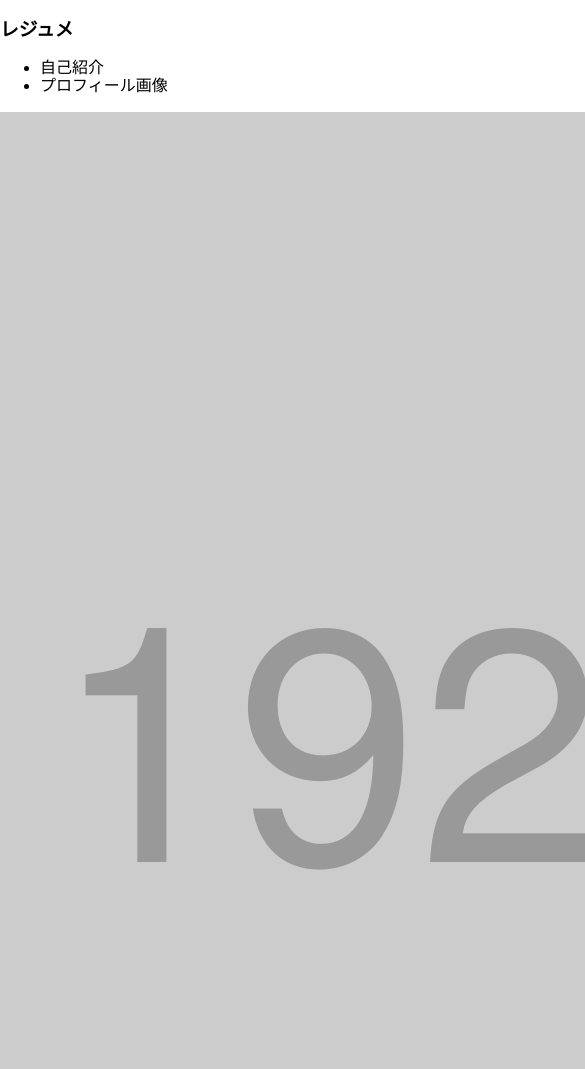
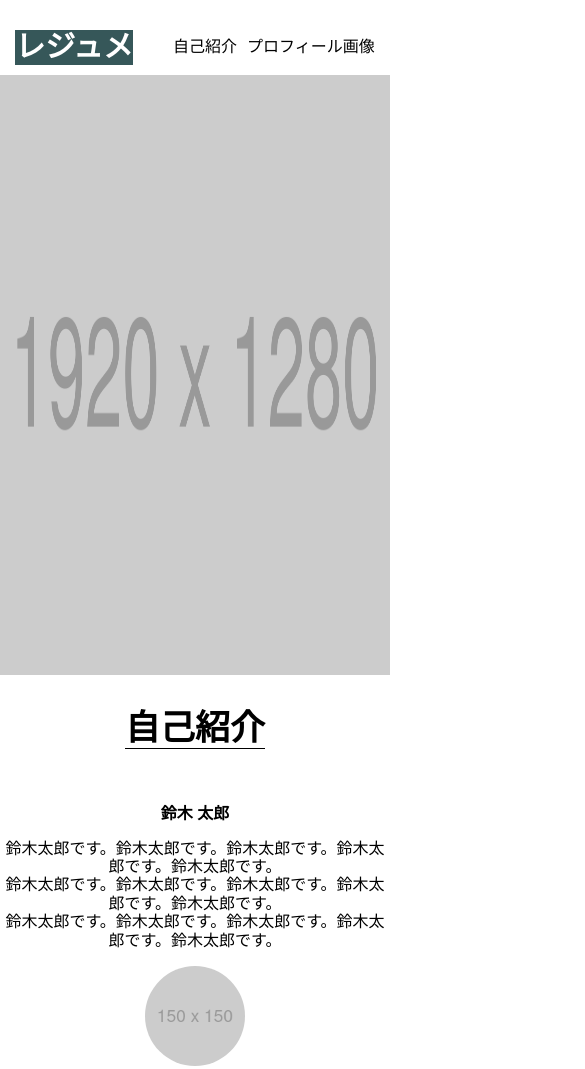
Before and after one commit to iwariku/hc_practice, a plain HTML site: page html_css_output_beginner/index.html in a window 390 px wide. Shown: the top 1069 px of the page, 585 px wide, since content can reach past the window. Drawn offline with Linux system fonts and the light colour scheme.

Commit message:
header意外のレスポンシブ完了

```diff
--- a/html_css_output_beginner/css/style.css
+++ b/html_css_output_beginner/css/style.css
@@ -1,7 +1,11 @@
+/* 全体のフォント */
+body {
+  font-family: "メイリオ", "Hiragino Kaku Gothic ProN", sans-serif;
+}
+
 /* header */
 header {
   width: 960px;
-  padding: 0 4%;
   margin: 0 auto;
   display: flex;
   align-items: center;
@@ -11,6 +15,7 @@ header h3 {
   font-size: 30px;
   background-color: #365759;
   color: #fff;
+  background-size: 100%;
 }
 
 header nav {
@@ -27,6 +32,7 @@ header ul {
 .top-img {
   width: 100%;
   height: 600px;
+  margin-top: -20px;
 }
 
 /* 自己紹介 */
@@ -53,6 +59,7 @@ main {
 }
 
 .icon_img {
+  width: 100px;
   margin: auto 20px;
   border-radius: 150px;
 }
@@ -69,7 +76,7 @@ h2 {
   margin: 0 auto;
   display: grid;
   grid-template-columns: 1fr 1fr 1fr;
-  gap: 10px;
+  gap: 20px;
 }
 
 .container h3,
@@ -89,15 +96,18 @@ footer {
 }
 
 @media screen and (max-width: 600px) {
-  /* body {
-    background-color: aqua;
-  } */
-  header nav ul {
-    justify-content: left;
+  header {
+    width: 100%;
+    justify-content: center;
+  }
+
+  header nav {
+    margin-left: 0;
   }
 
   h2 {
-    font-size: 30px;
+    font-size: 35px;
+    margin-bottom: 40px;
   }
 
   .my_name {
@@ -117,12 +127,14 @@ footer {
   }
 
   .container {
-    width: 50%;
+    width: 80%;
     display: flex;
     flex-direction: column;
+    margin-bottom: 100px;
   }
 
   footer {
     border-bottom: 10px solid #000;
+    padding: 10px;
   }
 }
--- a/html_css_output_beginner/index.html
+++ b/html_css_output_beginner/index.html
@@ -4,7 +4,7 @@
     <meta charset="UTF-8" />
     <meta name="viewport" content="width=device-width, initial-scale=1.0" />
     <link rel="stylesheet" href="css/normalize.css" />
-    <link rel="stylesheet" href="css/style copy.css" />
+    <link rel="stylesheet" href="css/style.css" />
     <title>Document</title>
   </head>
   <body>
```
Also changed, not shown: 1 other file.
